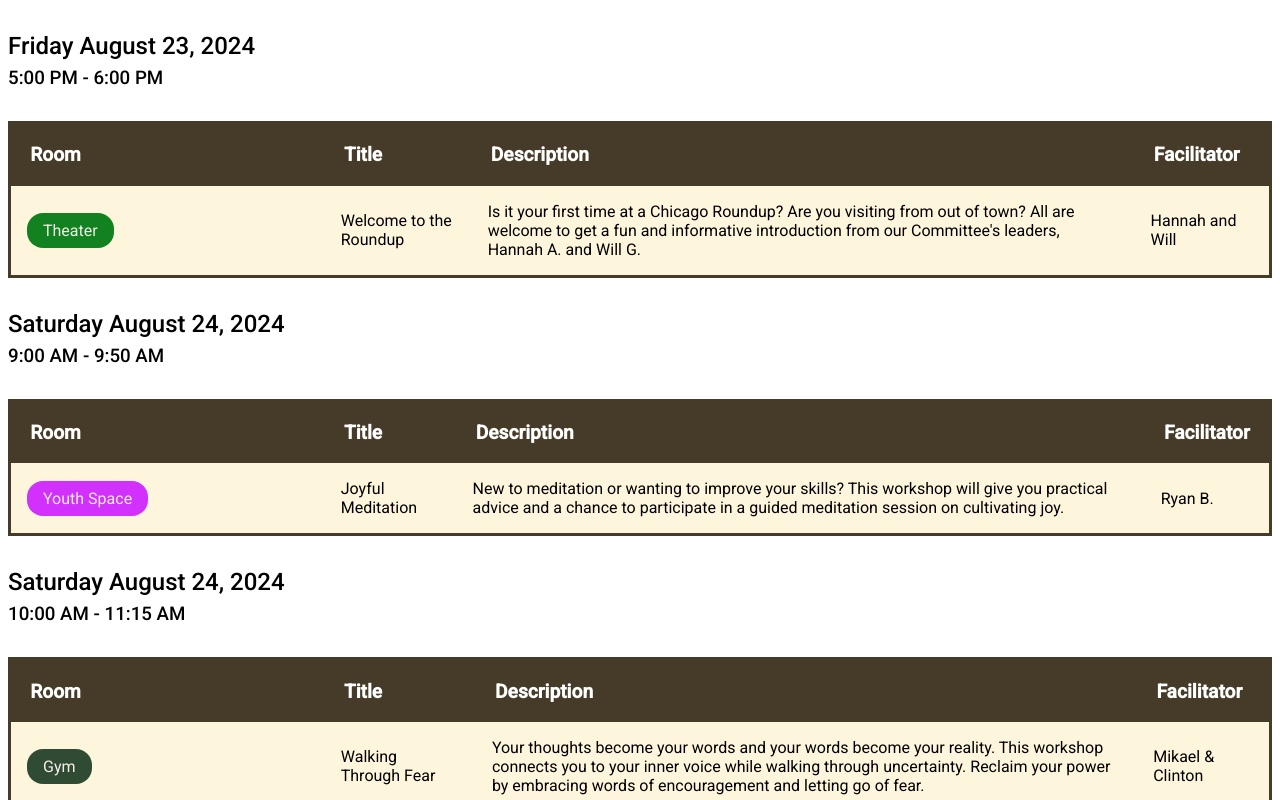
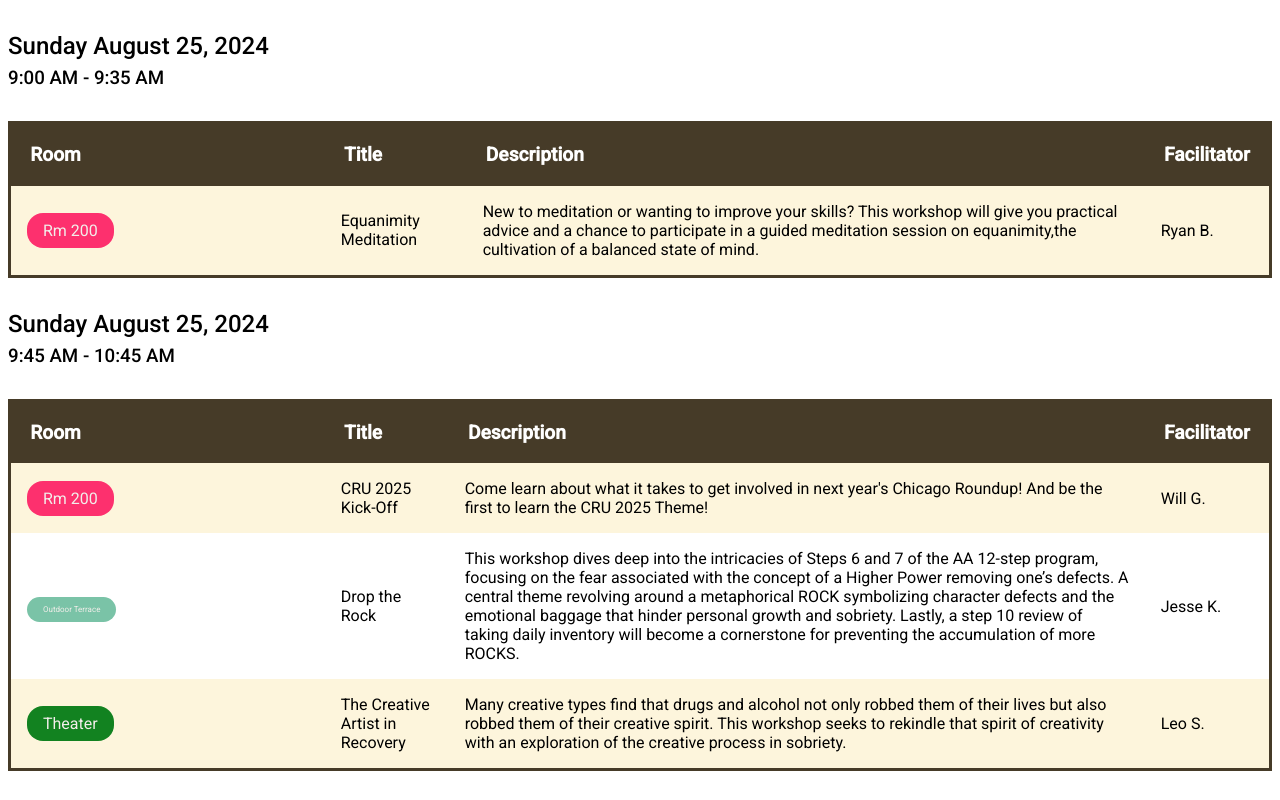
Before and after one commit to chicagoroundup/cosmicbowlinggraph, a SvelteKit app: page /talks in a window 1280 px wide. Shown: the top 800 px of the page. Built offline with nearby package versions, Linux system fonts and the light colour scheme.

Commit message:
Schedule updates

```diff
--- a/src/routes/talks/+page.svelte
+++ b/src/routes/talks/+page.svelte
@@ -1,4 +1,4 @@
-<section>
+<!-- <section>
 	<header>
 		<h2>Friday August 23, 2024</h2>
 		<h3>5:00 PM - 6:00 PM</h3>
@@ -372,7 +372,7 @@
 			</tr>
 		</tbody>
 	</table>
-</section>
+</section> -->
 <section>
 	<header>
 		<h2>Sunday August 25, 2024</h2>
@@ -389,7 +389,7 @@
 		</thead>
 		<tbody>
 			<tr>
-				<td data-title="Room"><span class="pill youth">Youth Space</span></td>
+				<td data-title="Room"><span class="pill rm200">Rm 200</span></td>
 				<td data-title="Title">Equanimity Meditation</td>
 				<td data-title="Description"
 					>New to meditation or wanting to improve your skills? This workshop will give you
@@ -405,10 +405,6 @@
 	<header>
 		<h2>Sunday August 25, 2024</h2>
 		<h3>9:45 AM - 10:45 AM</h3>
-		<p>
-			As a courtesy for attendees who can only attend one day, select workshops will be repeated
-			from Saturday.
-		</p>
 	</header>
 	<table>
 		<thead>
@@ -430,7 +426,7 @@
 				<td data-title="Facilitator">Will G.</td>
 			</tr>
 			<tr>
-				<td data-title="Room"><span class="pill youth">Youth Space</span></td>
+				<td data-title="Room"><span class="pill terrace">Outdoor Terrace</span></td>
 				<td data-title="Title">Drop the Rock</td>
 				<td data-title="Description"
 					>This workshop dives deep into the intricacies of Steps 6 and 7 of the AA 12-step program,
```
